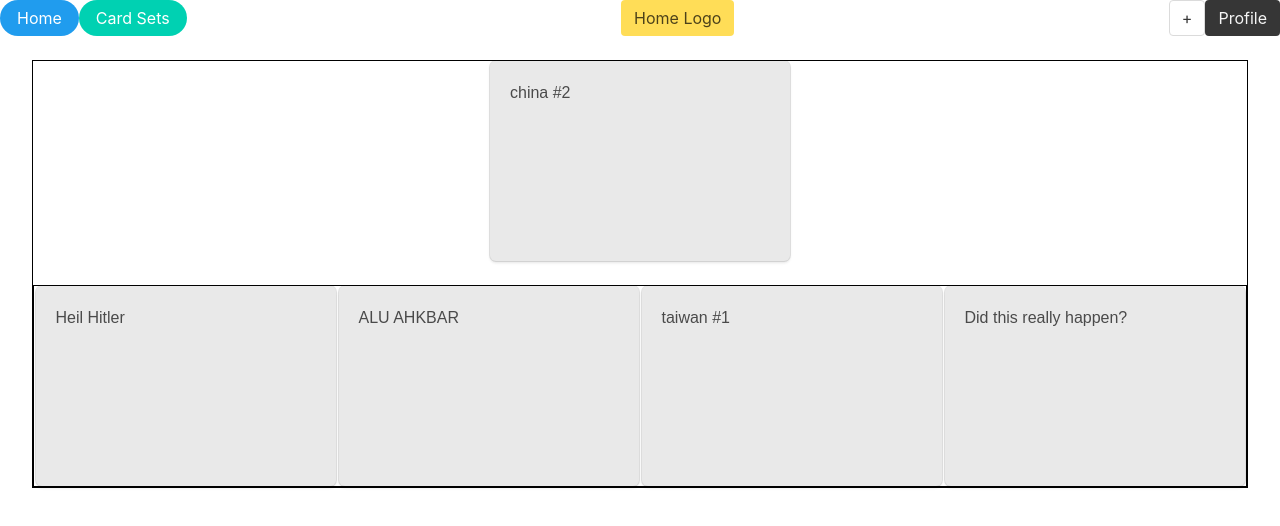
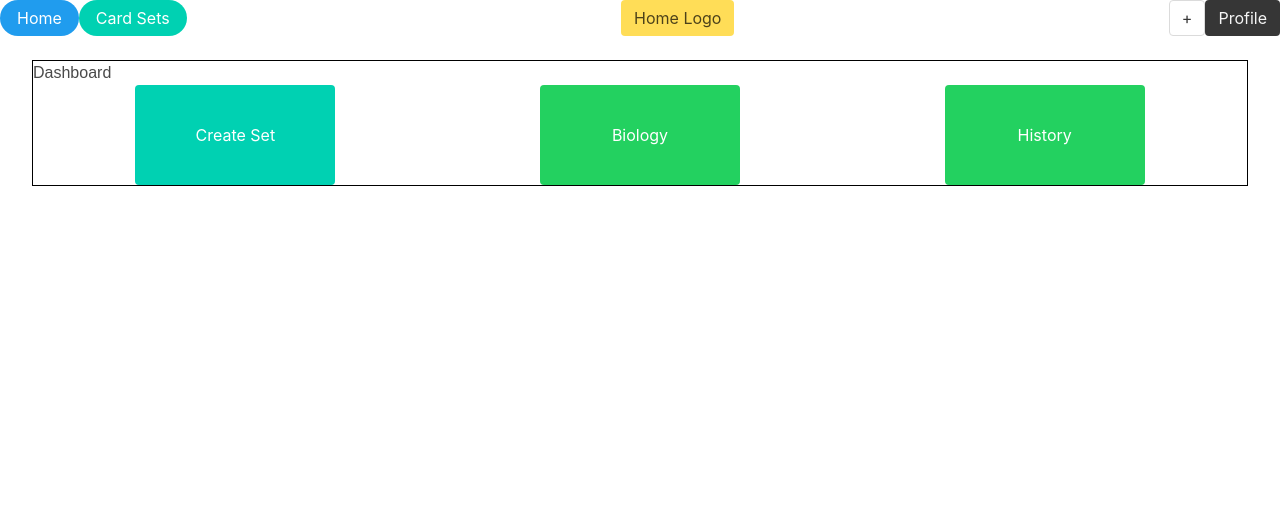
Before and after one commit to m1771vw/StudyBuddies, a React (Create React App) app: page / in a window 1280 px wide. Shown: the top 526 px of the page. Built offline with nearby package versions, Linux system fonts and the light colour scheme.

Commit message:
Made dashboard buttons a little bigger Added new helper class to pick quiz cards Updated dashboard to return an index to select the appropriate card set Also updated dashboard to save the card set to get appropriate view set view Updated ViewSet quiz button to give you a quiz based on its card sets

```diff
--- a/src/App.css
+++ b/src/App.css
@@ -1,6 +1,12 @@
 /* Main Page CSS  */
 .main-content {
   border: 1px solid black;
+}
+
+/* Dashboard CSS */
+.dashboard-button {
+  width: 200px;
+  height: 100px;
 }
 /* UserHeader CSS */
 .navbar-container {
--- a/src/App.js
+++ b/src/App.js
@@ -5,30 +5,79 @@ import ViewSet from './components/ViewSet';
 import UserHeader from './components/UserHeader';
 import Dashboard from './components/Dashboard';
 import Quiz from './components/Quiz';
+import FlashCards from './data/flashcards';
 
-import { DASHBOARD, CREATE_VIEW, VIEW_SET, QUIZ } from './constants'
+import { DASHBOARD, CREATE_VIEW, VIEW_SET, QUIZ, WRONG_ANSWER, CORRECT_ANSWER } from './constants'
+import { selectFlashCards, chooseRightCard, scrambleArray } from './helpers'
+var randomNumber = Math.floor(Math.random() * 4)
+// const selectFlashCards = (cards) => {
+//   let newArray = []
+//   cards = scrambleArray(cards)
+//   cards = chooseRightCard(cards)
+//   newArray = cards.slice(0, 4)
+//   return newArray
+// }
+
+// const chooseRightCard = (cards) => {
+
+//   for(let i = 0; i < cards.length;i++){
+//       cards[i]['answer'] = WRONG_ANSWER
+//   }
+//   cards[randomNumber]['answer'] = CORRECT_ANSWER
+//   return cards
+// }
+
+// const scrambleArray = (cards) =>{
+//   for (let i = cards.length - 1; i > 0; i--) {
+//       const j = Math.floor(Math.random() * (i + 1));
+//       [cards[i], cards[j]] = [cards[j], cards[i]];
+//   }
+//   return cards;
+// }
 
 class App extends Component {
   state = {
-    pageName: QUIZ
+    pageName: DASHBOARD,
+    flashCardSets: FlashCards,
+    selectedQuizCards: [],
+    selectedCardSet: []
   }
 
   changePageName = name => {
+
     this.setState({
       pageName: name
     })
   }
-
+  selectCardSet = index => {
+    this.setState({
+      pageName: VIEW_SET,
+      selectedCardSet: this.state.flashCardSets[index]
+    })
+  }
+  setupQuiz = () => {
+    this.setState({
+      pageName: QUIZ,
+      quizFlashCards: this.state.quizFlashCards,
+      selectedQuizCards: selectFlashCards(this.state.selectedCardSet.cards, randomNumber)
+    })
+  }
   setPage = pageName => {
     switch(pageName){
       case DASHBOARD:
-        return(<Dashboard changePageName={this.changePageName}/>)
+        return(<Dashboard flashCardSets={this.state.flashCardSets}
+                changePageName={this.changePageName}
+                selectCardSet={this.selectCardSet}
+                />)
       case CREATE_VIEW:
         return(<CreateView />)
       case VIEW_SET:
-        return(<ViewSet changePageName={this.changePageName}/>)
+        return(<ViewSet changePageName={this.changePageName}
+          selectedCardSet={this.state.selectedCardSet}
+          setupQuiz={this.setupQuiz}
+        />)
       case QUIZ:
-        return(<Quiz />)
+        return(<Quiz randomNumber={randomNumber} selectedQuizCards={this.state.selectedQuizCards}/>)
       default:
         return null;
     }
--- a/src/components/Dashboard.js
+++ b/src/components/Dashboard.js
@@ -1,5 +1,5 @@
 import React, { Component } from 'react';
-import { func } from 'prop-types';
+import { array, func } from 'prop-types';
 import {QUIZ, CREATE_VIEW, VIEW_SET } from '../constants'
 
 
@@ -8,18 +8,28 @@ class Dashboard extends Component {
         return (
             <div>
                 <h1>Dashboard</h1>
-                {/* <button onClick={this.props.viewCreateView} className='button is-primary'>Create Set</button>
-                <button onClick={this.props.viewViewSet} className='button is-success'>View Set</button> */}
-                <button onClick={() => {this.props.changePageName(CREATE_VIEW)}} className='button is-primary'>Create Set</button>
-                <button onClick={() => {this.props.changePageName(VIEW_SET)}} className='button is-success'>View Set</button>
-                <button onClick={() => {this.props.changePageName(QUIZ)}} className='button is-success'>Quiz</button>
+                <div className='level'>
+                    <div className='level-item'>
+
+                        <button onClick={(event) => {this.props.changePageName(event, CREATE_VIEW)}} className='button is-primary dashboard-button'>Create Set</button>
+                    </div>
+                {this.props.flashCardSets.map((cardsets, index) => {
+                    return(
+                        <div className='level-item'>
+                            <button onClick={() => {this.props.selectCardSet(index)}} className='button is-success dashboard-button'>{cardsets.setname}</button>
+                        </div>
+                )})}
+                </div>
+                {/* <button onClick={() => {this.props.changePageName(VIEW_SET)}} className='button is-success'>View Set</button> */}
+                {/* <button onClick={() => {this.props.changePageName(QUIZ)}} className='button is-success'>Quiz</button> */}
             </div>
         );
     }
 }
 
 Dashboard.propTypes = {
-    changePageName: func,
+    flashCardSets: array,
+    changePageName: func
 };
 
 export default Dashboard;
--- a/src/components/Quiz.js
+++ b/src/components/Quiz.js
@@ -1,9 +1,8 @@
 import React, { Component } from 'react';
-import { DASHBOARD, CREATE_VIEW, QUIZ, VIEW_SET } from '../constants'
-import { func } from 'prop-types';
+import { DASHBOARD, CREATE_VIEW, QUIZ, VIEW_SET, WRONG_ANSWER, CORRECT_ANSWER } from '../constants'
+import { func, array } from 'prop-types';
 
-const CORRECT_ANSWER = '2px solid green'
-const WRONG_ANSWER = '2px solid red'
+
 // const flashCard = (value, isCorrect, isWrong) => {
 //     if(isWrong){
 //     return(<div onClick={isCorrect} style={{border: CORRECT_ANSWER}} className="box flashcard-box">
@@ -67,7 +66,7 @@ cards = chooseRightCard(cards)
 class Quiz extends Component {
     state={
         cardSelectedBorder: '',
-        cards: cards,
+        cards: this.props.selectedQuizCards,
         // cards : [
         //     {
         //         "term" : "WWII",
@@ -111,7 +110,7 @@ class Quiz extends Component {
         <div>
             <div className="level level-set">
                 <div className="box flashcard-box">
-                        <h1>{this.state.cards[randomNumber].term}</h1>
+                        <h1>{this.state.cards[this.props.randomNumber].term}</h1>
                     </div>
                 </div>
             <div className='level level-flashcards'>
@@ -141,6 +140,7 @@ class Quiz extends Component {
 }
 
 Quiz.propTypes = {
+    selectedFlashCards: array,
     changePageName: func,
 };
 
--- a/src/components/ViewSet.js
+++ b/src/components/ViewSet.js
@@ -1,6 +1,7 @@
 import React from 'react';
 import { DASHBOARD, CREATE_VIEW, QUIZ } from '../constants'
 import { func } from 'prop-types';
+
 
 const Viewset = props => {
     return (
@@ -8,9 +9,10 @@ const Viewset = props => {
             <div className="level level-set">
                 <div className="box setname-box">
                     <h1>SET NAME</h1>
+                    <h2>{props.selectedCardSet.setname}</h2>
                 </div>
                 <a className="button is-danger" onClick={() => {props.changePageName(CREATE_VIEW)}}>Edit</a>
-                <a className="button is-success" onClick={() => {props.changePageName(QUIZ)}}>Quiz!</a>
+                <a className="button is-success" onClick={() => {props.setupQuiz(QUIZ)}}>Quiz!</a>
                 <div className="box description-box">
                     <h1>This will be the description box</h1>
                 </div>
--- a/src/constants/index.js
+++ b/src/constants/index.js
@@ -2,4 +2,6 @@ export const DASHBOARD = 'DASHBOARD';
 export const CREATE_VIEW = 'CREATE';
 export const VIEW_SET = 'VIEW';
 export const QUIZ = 'QUIZ';
+export const CORRECT_ANSWER = '2px solid green'
+export const WRONG_ANSWER = '2px solid red'
 // export const
--- a/src/data/flashcards.js
+++ b/src/data/flashcards.js
@@ -42,7 +42,17 @@ const flashCards = [
             {
                 "term" : "Trump Inauguration",
                 "definition" : "Did this really happen?"
+            },
+            {
+                'term':'First President',
+                'definition' : 'George Washington'
+            },
+            {
+                'term':'Best president',
+                'definition' : 'Obama'
             }
         ]
     }
 ]
+
+export default flashCards;
--- /dev/null
+++ b/src/helpers/index.js
@@ -0,0 +1,26 @@
+import { WRONG_ANSWER, CORRECT_ANSWER } from '../constants/'
+
+export const selectFlashCards = (cards, randomNumber) => {
+    let newArray = []
+    cards = scrambleArray(cards)
+    cards = chooseRightCard(cards, randomNumber)
+    newArray = cards.slice(0, 4)
+    return newArray
+  }
+
+  export const chooseRightCard = (cards, randomNumber) => {
+
+    for(let i = 0; i < cards.length;i++){
+        cards[i]['answer'] = WRONG_ANSWER
+    }
+    cards[randomNumber]['answer'] = CORRECT_ANSWER
+    return cards
+  }
+
+  export const scrambleArray = (cards) =>{
+    for (let i = cards.length - 1; i > 0; i--) {
+        const j = Math.floor(Math.random() * (i + 1));
+        [cards[i], cards[j]] = [cards[j], cards[i]];
+    }
+    return cards;
+  }
```
